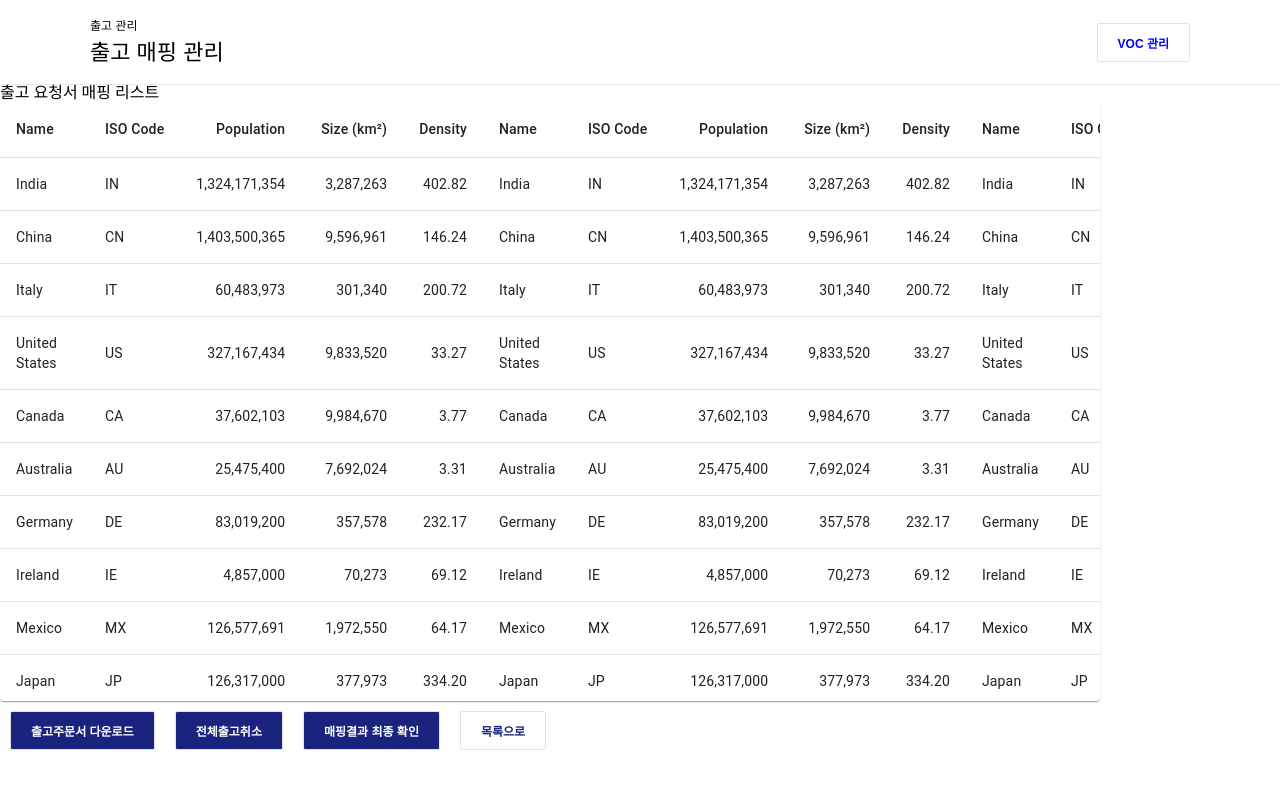
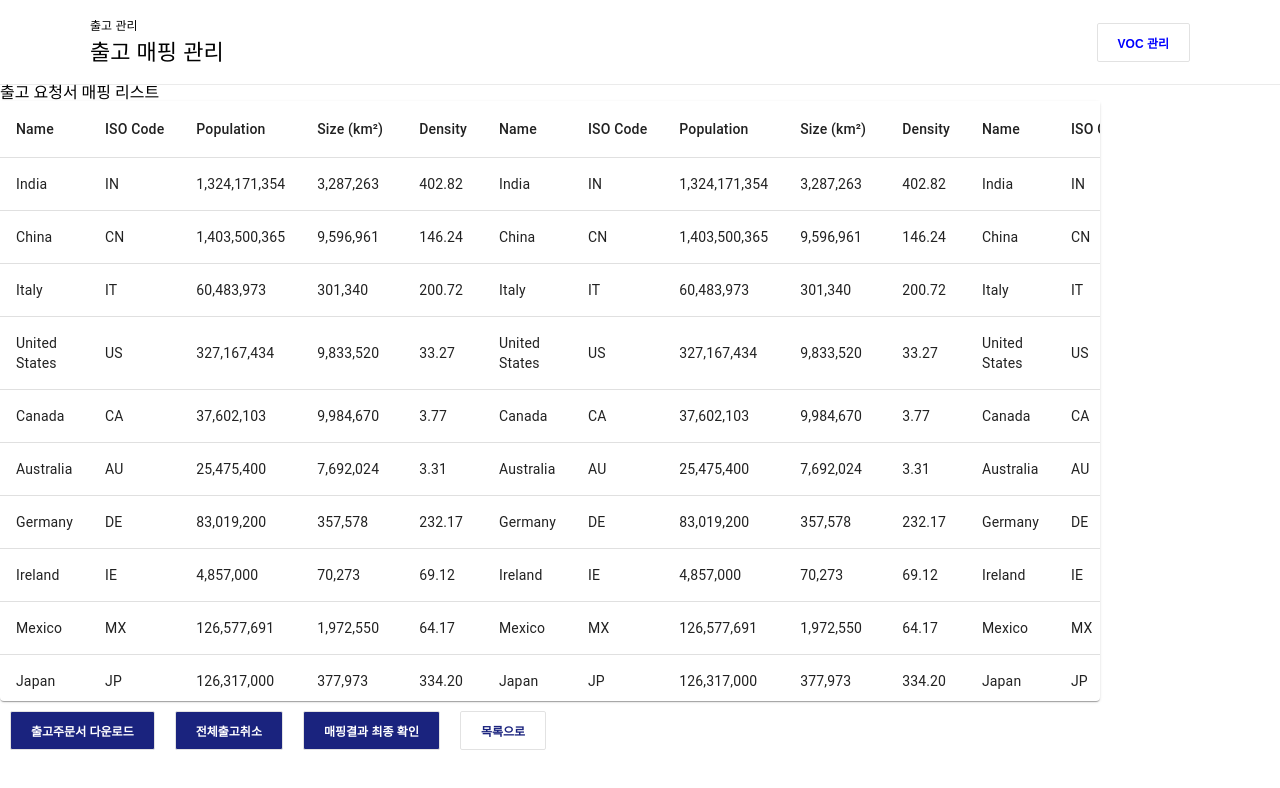
Before and after one commit to dududweb/22_1_Colo, a React (Create React App) app: page / in a window 1280 px wide. Shown: the top 788 px of the page. Built offline with nearby package versions, Linux system fonts and the light colour scheme.

Commit message:
Add: 리스트 레이아웃 구현중

```diff
--- a/src/components/list/List.tsx
+++ b/src/components/list/List.tsx
@@ -146,7 +146,7 @@ export default function List() {
 							</TableRow> */}
 							<TableRow style={{ width: '1100px' }}>
 								{columns.map((column) => (
-									<TableCell key={column.id} align={column.align} style={{ top: 0 }}>
+									<TableCell key={column.id} style={{ top: 0, maxWidth: '1100px' }}>
 										{column.label}
 									</TableCell>
 								))}
@@ -159,7 +159,7 @@ export default function List() {
 										{columns.map((column) => {
 											const value = row[column.id];
 											return (
-												<TableCell key={column.id} align={column.align}>
+												<TableCell key={column.id}>
 													{column.format && typeof value === 'number' ? column.format(value) : value}
 												</TableCell>
 											);
```
Also changed, not shown: 1 other file (tests, documents, lock files or other folders).
